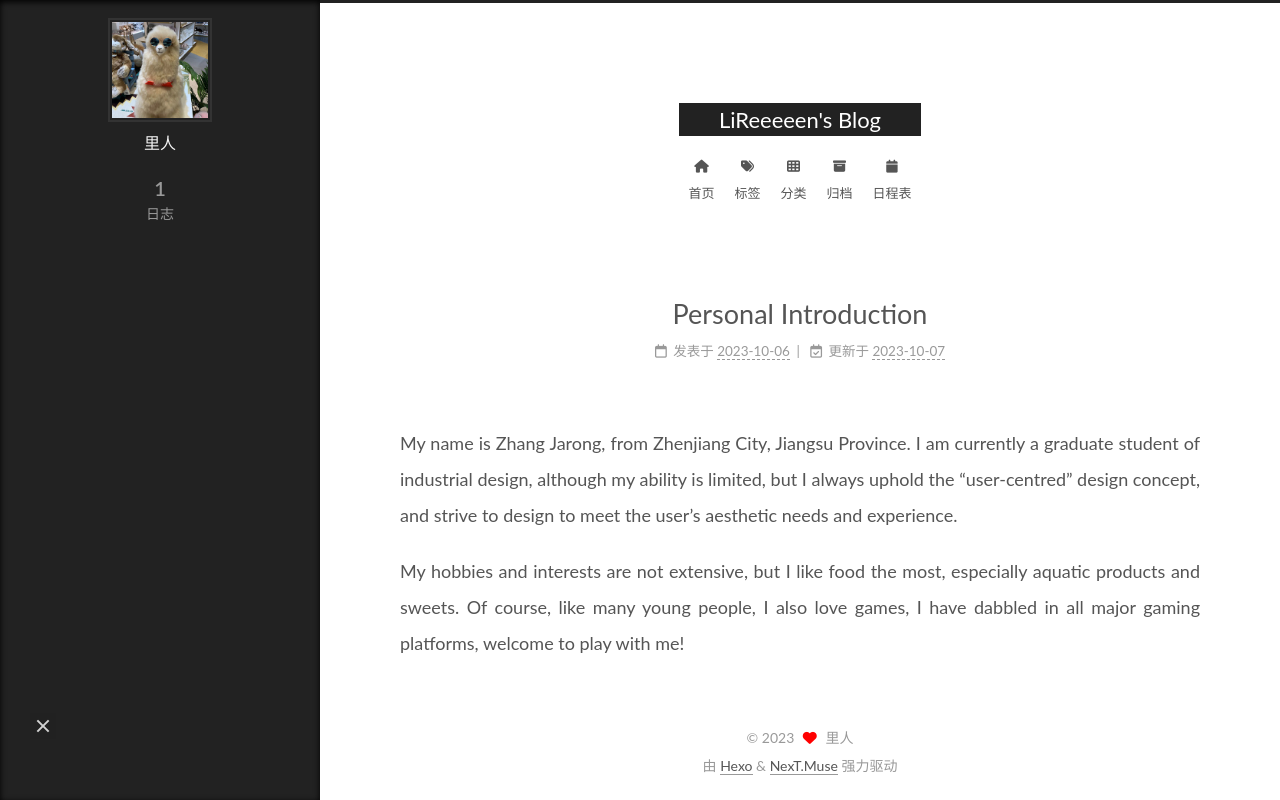
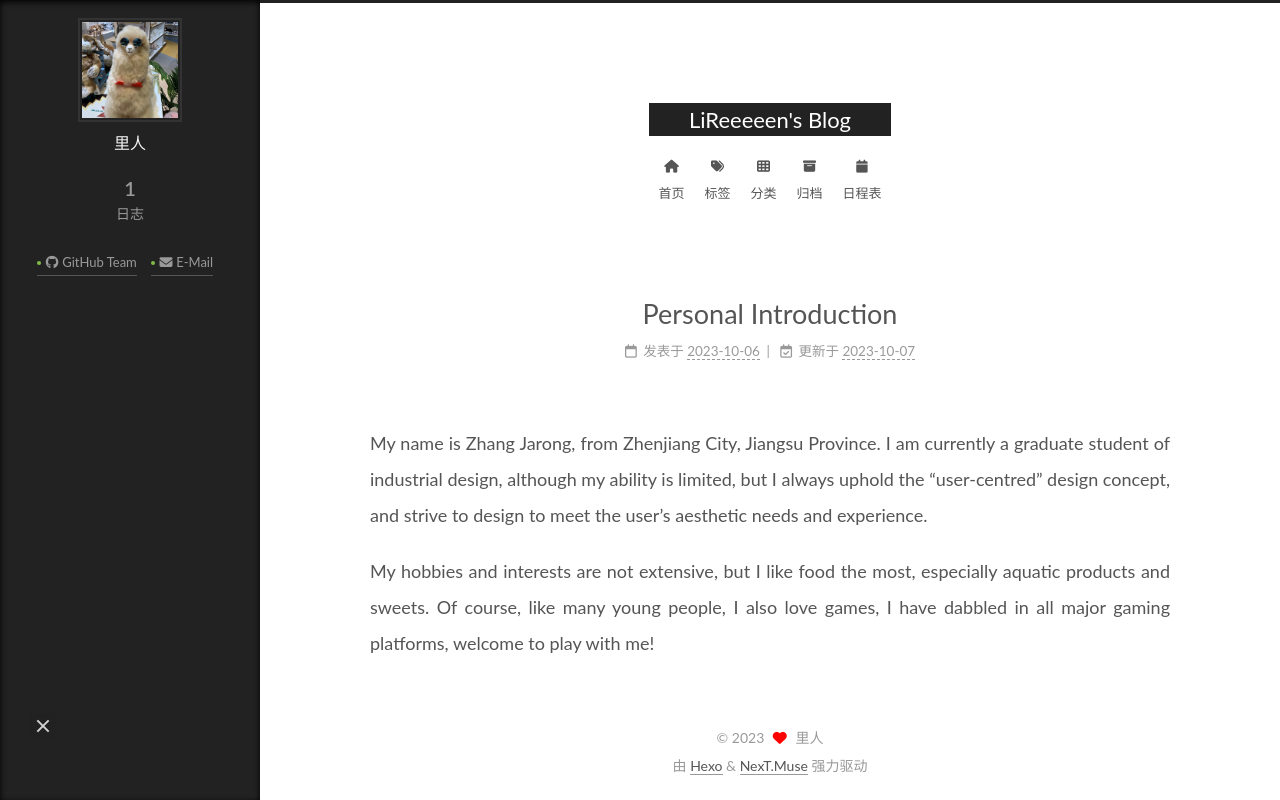
Before and after one commit to LiReeeeen/Hello, a plain HTML site: page 2023/10/06/hello-world/index.html in a window 1280 px wide. Drawn offline with nearby package versions, Linux system fonts and the light colour scheme; a script that the page names is missing.

Commit message:
Site updated: 2023-10-07 14:31:44

```diff
--- a/2023/10/06/hello-world/index.html
+++ b/2023/10/06/hello-world/index.html
@@ -17,7 +17,7 @@
 <link rel="stylesheet" href="https://cdnjs.cloudflare.com/ajax/libs/font-awesome/6.4.0/css/all.min.css" integrity="sha256-HtsXJanqjKTc8vVQjO4YMhiqFoXkfBsjBWcX91T1jr8=" crossorigin="anonymous">
   <link rel="stylesheet" href="https://cdnjs.cloudflare.com/ajax/libs/animate.css/3.1.1/animate.min.css" integrity="sha256-PR7ttpcvz8qrF57fur/yAx1qXMFJeJFiA6pSzWi0OIE=" crossorigin="anonymous">
 
-<script class="next-config" data-name="main" type="application/json">{"hostname":"lireeeeen.github.io","root":"/Hello/","images":"/Hello/images","scheme":"Muse","darkmode":false,"version":"8.18.1","exturl":false,"sidebar":{"position":"left","display":"always","padding":18,"offset":12},"copycode":{"enable":false,"style":null},"fold":{"enable":false,"height":500},"bookmark":{"enable":false,"color":"#222","save":"auto"},"mediumzoom":false,"lazyload":false,"pangu":false,"comments":{"style":"tabs","active":null,"storage":true,"lazyload":false,"nav":null},"stickytabs":false,"motion":{"enable":true,"async":false,"transition":{"menu_item":"fadeInDown","post_block":"fadeIn","post_header":"fadeInDown","post_body":"fadeInDown","coll_header":"fadeInLeft","sidebar":"fadeInUp"}},"prism":false,"i18n":{"placeholder":"搜索...","empty":"没有找到任何搜索结果：${query}","hits_time":"找到 ${hits} 个搜索结果（用时 ${time} 毫秒）","hits":"找到 ${hits} 个搜索结果"}}</script><script src="/Hello/js/config.js"></script>
+<script class="next-config" data-name="main" type="application/json">{"hostname":"lireeeeen.github.io","root":"/Hello/","images":"/Hello/images","scheme":"Muse","darkmode":false,"version":"8.18.1","exturl":false,"sidebar":{"position":"left","width":260,"display":"always","padding":18,"offset":12},"copycode":{"enable":false,"style":null},"fold":{"enable":false,"height":500},"bookmark":{"enable":false,"color":"#222","save":"auto"},"mediumzoom":false,"lazyload":false,"pangu":false,"comments":{"style":"tabs","active":null,"storage":true,"lazyload":false,"nav":null},"stickytabs":false,"motion":{"enable":true,"async":false,"transition":{"menu_item":"fadeInDown","post_block":"fadeIn","post_header":"fadeInDown","post_body":"fadeInDown","coll_header":"fadeInLeft","sidebar":"fadeInUp"}},"prism":false,"i18n":{"placeholder":"搜索...","empty":"没有找到任何搜索结果：${query}","hits_time":"找到 ${hits} 个搜索结果（用时 ${time} 毫秒）","hits":"找到 ${hits} 个搜索结果"}}</script><script src="/Hello/js/config.js"></script>
 
     <meta name="description" content="My name is Zhang Jarong, from Zhenjiang City, Jiangsu Province. I am currently a graduate student of industrial design, although my ability is limited, but I always uphold the “user-centred” design co">
 <meta property="og:type" content="article">
@@ -132,6 +132,14 @@
       </div>
   </nav>
 </div>
+  <div class="links-of-author animated">
+      <span class="links-of-author-item">
+        <a href="https://yousia33.github.io/MyFirstRepository/#/README" title="GitHub Team → https:&#x2F;&#x2F;yousia33.github.io&#x2F;MyFirstRepository&#x2F;#&#x2F;README" rel="noopener me" target="_blank"><i class="fab fa-github fa-fw"></i>GitHub Team</a>
+      </span>
+      <span class="links-of-author-item">
+        <a href="mailto:x593756110@163.com" title="E-Mail → mailto:x593756110@163.com" rel="noopener me" target="_blank"><i class="fa fa-envelope fa-fw"></i>E-Mail</a>
+      </span>
+  </div>
 
         </div>
       </div>
--- a/css/main.css
+++ b/css/main.css
@@ -2297,14 +2297,14 @@ header.header {
 }
 @media (min-width: 1200px) {
   .sidebar-active {
-    padding-left: 320px;
+    padding-left: 260px;
   }
   .sidebar-active .footer-fixed {
-    left: 320px;
+    left: 260px;
   }
 }
 .sidebar {
-  left: -320px;
+  left: -260px;
 }
 .sidebar-active .sidebar {
   left: 0;
@@ -2318,7 +2318,7 @@ header.header {
   position: fixed;
   top: 0;
   transition: all 0.2s ease-out;
-  width: 320px;
+  width: 260px;
   z-index: 20;
 }
 .sidebar a {
@@ -2340,7 +2340,7 @@ header.header {
   vertical-align: middle;
 }
 .links-of-author a::before {
-  background: #ffa3ff;
+  background: #81ba49;
   display: inline-block;
   margin-right: 3px;
   transform: translateY(-2px);
```
Also changed, not shown: archives/2023/10/index.html (+9 -1 lines), archives/2023/index.html (+9 -1 lines), archives/index.html (+9 -1 lines), categories/index.html (+9 -1 lines), index.html (+9 -1 lines), schedule/index.html (+9 -1 lines), tags/index.html (+9 -1 lines).
